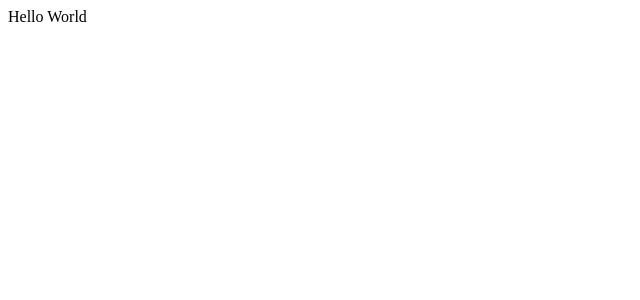
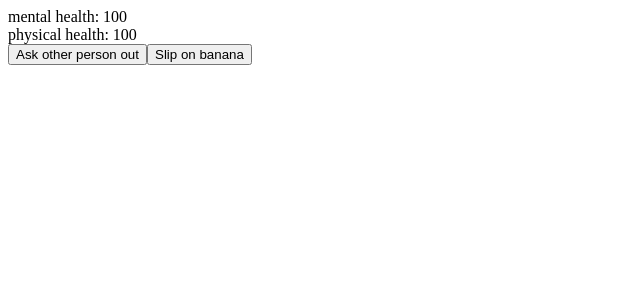
Before and after one commit to bloominstituteoftechnology/Web-ReduxFundamentalsI-Guided-Project, a React app: page / in a window 1280 px wide. Shown: the top 300 px of the page, without its empty margins (0-640 px from the left). Built offline with nearby package versions, Linux system fonts and the light colour scheme.

Commit message:
exploring example

```diff
--- a/src/components/Container.jsx
+++ b/src/components/Container.jsx
@@ -1,8 +1,11 @@
 import React from 'react';
+import Person from './Person';
 
 
 export default function Container() {
   return (
-    <div className='container-hello-world'>Hello World</div>
+    <div className='container'>
+      <Person />
+    </div>
   );
 }
--- /dev/null
+++ b/src/components/Person.jsx
@@ -0,0 +1,56 @@
+import React from 'react';
+
+
+export default class Person extends React.Component {
+  state = {
+    mentalHealth: 100,
+    physicalHealth: 100,
+  }
+
+  askPersonOut = () => {
+    const success = (Math.floor(Math.random() * 2) % 2) === 0;
+
+    if (success) {
+      this.setState(st => ({
+        mentalHealth: st.mentalHealth + 30,
+        physicalHealth: st.physicalHealth + 10,
+      }));
+    } else {
+      this.setState(st => ({
+        mentalHealth: st.mentalHealth - 40,
+        physicalHealth: st.physicalHealth - 5,
+      }));
+    }
+  }
+
+  slipOnBanana = () => {
+    this.setState(st => ({
+      physicalHealth: st.physicalHealth - 10,
+    }));
+  }
+
+  screwUpTest = () => {
+    this.setState(st => ({
+      physicalHealth: st.physicalHealth - 20,
+    }));
+  }
+
+  winLottery = () => {
+    this.setState(st => ({
+      mentalHealth: st.mentalHealth + 20,
+    }));
+  }
+
+  render() {
+    return (
+      <div>
+        <div>mental health: {this.state.mentalHealth}</div>
+        <div>physical health: {this.state.physicalHealth}</div>
+
+        <button onClick={this.askPersonOut}>Ask other person out</button>
+        <button onClick={this.slipOnBanana}>Slip on banana</button>
+
+      </div>
+    );
+  }
+}
```
